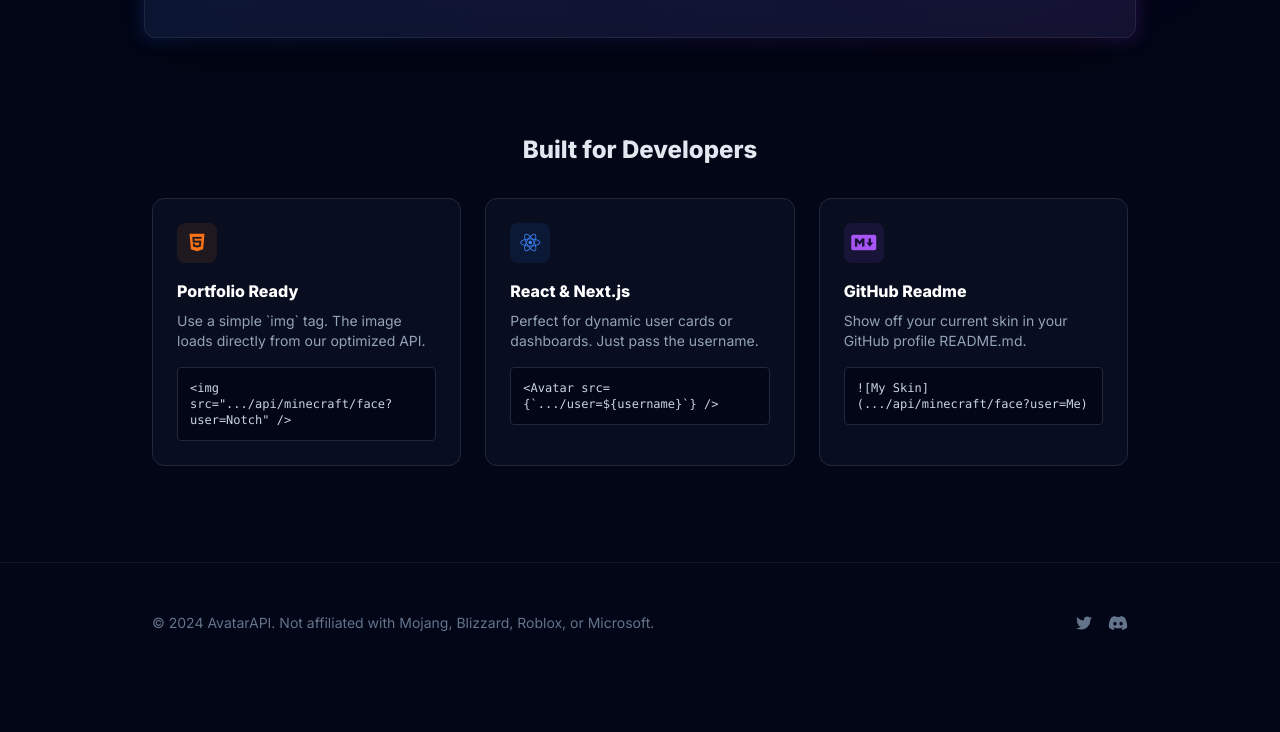
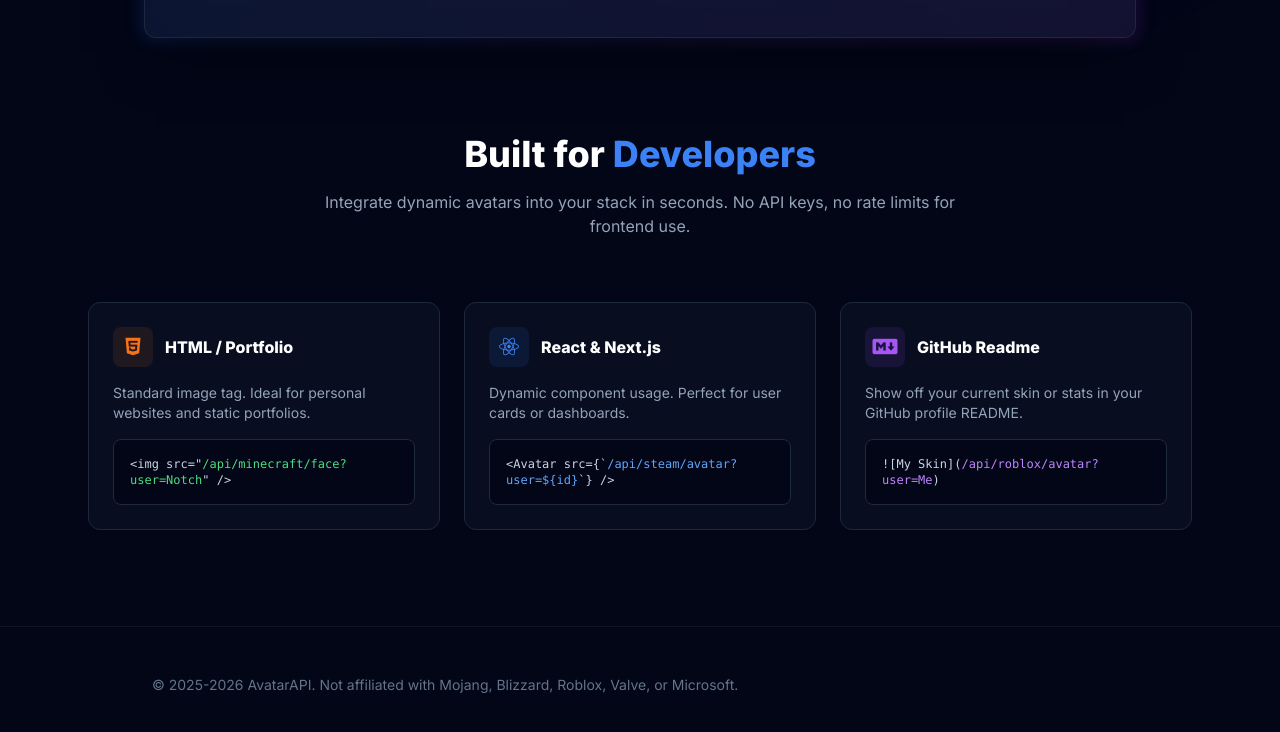
Before and after one commit to Yeetov/dynamic-avatar-api, a website: page public/index.html in a window 1280 px wide. Shown: the part 854-1586 px from the top of the page. Before the commit the page ends 1537 px from the top, so only its background shows below. Drawn offline with nearby package versions, Linux system fonts and the light colour scheme.

Commit message:
Update index.html

```diff
--- a/public/index.html
+++ b/public/index.html
@@ -10,7 +10,7 @@
     <meta http-equiv="Expires" content="0">
 
     <title>AvatarAPI | Dynamic Game Assets for the Web</title>
-    <meta name="description" content="The easiest way to display dynamic Minecraft, Overwatch, Roblox, Chess.com, and GitHub avatars on your website.">
+    <meta name="description" content="The easiest way to display dynamic Minecraft, Overwatch, Roblox, Chess.com, GitHub, and Steam avatars on your website.">
 
     <script src="https://cdn.tailwindcss.com"></script>
     <link href="https://cdnjs.cloudflare.com/ajax/libs/font-awesome/6.4.0/css/all.min.css" rel="stylesheet">
@@ -101,7 +101,7 @@
         <div class="hidden md:flex gap-6 text-sm font-medium text-slate-400">
             <a href="#demo" class="hover:text-white transition-colors">Generator</a>
             <a href="#integration" class="hover:text-white transition-colors">Integration</a>
-            <a href="https://github.com" target="_blank" class="hover:text-white transition-colors"><i class="fab fa-github"></i> GitHub</a>
+            <!-- GitHub link removed as requested -->
         </div>
     </nav>
 
@@ -110,7 +110,7 @@
 
         <div class="inline-flex items-center gap-2 px-3 py-1 rounded-full bg-blue-500/10 border border-blue-500/20 text-blue-400 text-xs font-semibold uppercase tracking-wider mb-6">
             <span class="w-2 h-2 rounded-full bg-blue-500 animate-pulse"></span>
-            Live API v2.1
+            Live API v2.2
         </div>
 
         <h1 class="text-5xl md:text-7xl font-extrabold tracking-tight mb-6 leading-tight">
@@ -123,8 +123,9 @@
             <span class="text-white font-semibold">Minecraft</span>,
             <span class="text-white font-semibold">Overwatch</span>,
             <span class="text-white font-semibold">Roblox</span>,
-            <span class="text-white font-semibold">Chess.com</span>, and
-            <span class="text-white font-semibold">GitHub</span> avatars.
+            <span class="text-white font-semibold">Chess.com</span>,
+            <span class="text-white font-semibold">GitHub</span>, and
+            <span class="text-white font-semibold">Steam</span> avatars.
         </p>
 
         <!-- THE GENERATOR -->
@@ -143,6 +144,9 @@
                     </button>
                     <button onclick="switchGame('roblox')" id="btn-roblox" class="game-btn flex-1 min-w-[100px] py-4 text-sm font-medium flex justify-center items-center gap-2.5 text-slate-400">
                         <i class="fas fa-shapes"></i> Roblox
+                    </button>
+                    <button onclick="switchGame('steam')" id="btn-steam" class="game-btn flex-1 min-w-[100px] py-4 text-sm font-medium flex justify-center items-center gap-2.5 text-slate-400">
+                        <i class="fab fa-steam"></i> Steam
                     </button>
                     <button onclick="switchGame('chess')" id="btn-chess" class="game-btn flex-1 min-w-[100px] py-4 text-sm font-medium flex justify-center items-center gap-2.5 text-slate-400">
                         <i class="fas fa-chess-knight"></i> Chess.com
@@ -236,44 +240,68 @@
     </main>
 
     <!-- Integration Section -->
-    <section id="integration" class="w-full max-w-5xl mx-auto px-6 pb-24">
-        <h2 class="text-2xl font-bold mb-8 text-center text-slate-200">Built for Developers</h2>
+    <section id="integration" class="w-full max-w-6xl mx-auto px-6 pb-24">
+        <div class="text-center mb-16">
+            <h2 class="text-3xl md:text-4xl font-bold mb-4 text-white">Built for <span class="text-blue-500">Developers</span></h2>
+            <p class="text-slate-400 max-w-2xl mx-auto">Integrate dynamic avatars into your stack in seconds. No API keys, no rate limits for frontend use.</p>
+        </div>
 
         <div class="grid grid-cols-1 md:grid-cols-3 gap-6">
-            <!-- Card 1 -->
-            <div class="bg-slate-900/50 border border-slate-800 p-6 rounded-xl hover:border-slate-700 transition-colors">
-                <div class="w-10 h-10 bg-orange-500/10 rounded-lg flex items-center justify-center text-orange-500 mb-4">
+            <!-- Card 1: HTML -->
+            <div class="bg-slate-900/50 border border-slate-800 p-6 rounded-xl hover:border-blue-500/30 transition-all group">
+                <div class="flex items-center gap-3 mb-4">
+                    <div class="w-10 h-10 bg-orange-500/10 rounded-lg flex items-center justify-center text-orange-500">
                         <i class="fab fa-html5 text-xl"></i>
                     </div>
-                <h3 class="font-bold text-white mb-2">Portfolio Ready</h3>
-                <p class="text-sm text-slate-400 mb-4">Use a simple `img` tag. The image loads directly from our optimized API.</p>
-                <code class="block bg-slate-950 p-3 rounded border border-slate-800 text-xs text-slate-300 font-mono">
-                    &lt;img src=".../api/minecraft/face?user=Notch" /&gt;
+                    <h3 class="font-bold text-white">HTML / Portfolio</h3>
+                </div>
+                <p class="text-sm text-slate-400 mb-4 h-10">Standard image tag. Ideal for personal websites and static portfolios.</p>
+                <div class="relative group/code">
+                    <code class="block bg-slate-950 p-4 rounded-lg border border-slate-800 text-xs text-slate-300 font-mono overflow-x-auto">
+                        &lt;img src="<span class="text-green-400">/api/minecraft/face?user=Notch</span>" /&gt;
                     </code>
+                    <button onclick="copyCode(this)" class="absolute top-2 right-2 p-1.5 bg-slate-800/80 hover:bg-slate-700 rounded text-xs text-slate-400 hover:text-white transition-colors opacity-0 group-hover/code:opacity-100">
+                        <i class="far fa-copy"></i>
+                    </button>
+                </div>
             </div>
 
-            <!-- Card 2 -->
-            <div class="bg-slate-900/50 border border-slate-800 p-6 rounded-xl hover:border-slate-700 transition-colors">
-                <div class="w-10 h-10 bg-blue-500/10 rounded-lg flex items-center justify-center text-blue-500 mb-4">
+            <!-- Card 2: React -->
+            <div class="bg-slate-900/50 border border-slate-800 p-6 rounded-xl hover:border-blue-500/30 transition-all group">
+                <div class="flex items-center gap-3 mb-4">
+                    <div class="w-10 h-10 bg-blue-500/10 rounded-lg flex items-center justify-center text-blue-500">
                         <i class="fab fa-react text-xl"></i>
                     </div>
-                <h3 class="font-bold text-white mb-2">React & Next.js</h3>
-                <p class="text-sm text-slate-400 mb-4">Perfect for dynamic user cards or dashboards. Just pass the username.</p>
-                <code class="block bg-slate-950 p-3 rounded border border-slate-800 text-xs text-slate-300 font-mono">
-                    &lt;Avatar src={`.../user=${username}`} /&gt;
+                    <h3 class="font-bold text-white">React & Next.js</h3>
+                </div>
+                <p class="text-sm text-slate-400 mb-4 h-10">Dynamic component usage. Perfect for user cards or dashboards.</p>
+                <div class="relative group/code">
+                    <code class="block bg-slate-950 p-4 rounded-lg border border-slate-800 text-xs text-slate-300 font-mono overflow-x-auto">
+                        &lt;Avatar src={`<span class="text-blue-400">/api/steam/avatar?user=${id}</span>`} /&gt;
                     </code>
+                    <button onclick="copyCode(this)" class="absolute top-2 right-2 p-1.5 bg-slate-800/80 hover:bg-slate-700 rounded text-xs text-slate-400 hover:text-white transition-colors opacity-0 group-hover/code:opacity-100">
+                        <i class="far fa-copy"></i>
+                    </button>
+                </div>
             </div>
 
-            <!-- Card 3 -->
-            <div class="bg-slate-900/50 border border-slate-800 p-6 rounded-xl hover:border-slate-700 transition-colors">
-                <div class="w-10 h-10 bg-purple-500/10 rounded-lg flex items-center justify-center text-purple-500 mb-4">
+            <!-- Card 3: Markdown -->
+            <div class="bg-slate-900/50 border border-slate-800 p-6 rounded-xl hover:border-blue-500/30 transition-all group">
+                <div class="flex items-center gap-3 mb-4">
+                    <div class="w-10 h-10 bg-purple-500/10 rounded-lg flex items-center justify-center text-purple-500">
                         <i class="fab fa-markdown text-xl"></i>
                     </div>
-                <h3 class="font-bold text-white mb-2">GitHub Readme</h3>
-                <p class="text-sm text-slate-400 mb-4">Show off your current skin in your GitHub profile README.md.</p>
-                <code class="block bg-slate-950 p-3 rounded border border-slate-800 text-xs text-slate-300 font-mono">
-                    ![My Skin](.../api/minecraft/face?user=Me)
+                    <h3 class="font-bold text-white">GitHub Readme</h3>
+                </div>
+                <p class="text-sm text-slate-400 mb-4 h-10">Show off your current skin or stats in your GitHub profile README.</p>
+                <div class="relative group/code">
+                    <code class="block bg-slate-950 p-4 rounded-lg border border-slate-800 text-xs text-slate-300 font-mono overflow-x-auto">
+                        ![My Skin](<span class="text-purple-400">/api/roblox/avatar?user=Me</span>)
                     </code>
+                    <button onclick="copyCode(this)" class="absolute top-2 right-2 p-1.5 bg-slate-800/80 hover:bg-slate-700 rounded text-xs text-slate-400 hover:text-white transition-colors opacity-0 group-hover/code:opacity-100">
+                        <i class="far fa-copy"></i>
+                    </button>
+                </div>
             </div>
         </div>
     </section>
@@ -282,16 +310,18 @@
     <footer class="border-t border-slate-800/50 bg-slate-950/50 py-12">
         <div class="max-w-5xl mx-auto px-6 flex flex-col md:flex-row justify-between items-center gap-6">
             <div class="text-slate-500 text-sm">
-                &copy; 2024 AvatarAPI. Not affiliated with Mojang, Blizzard, Roblox, or Microsoft.
+                &copy; 2025-<span id="currentYear"></span> AvatarAPI. Not affiliated with Mojang, Blizzard, Roblox, Valve, or Microsoft.
             </div>
             <div class="flex gap-4">
-                <a href="#" class="text-slate-500 hover:text-white transition-colors"><i class="fab fa-twitter"></i></a>
-                <a href="#" class="text-slate-500 hover:text-white transition-colors"><i class="fab fa-discord"></i></a>
+                <!-- Social links removed as requested -->
             </div>
         </div>
     </footer>
 
     <script>
+        // Set Current Year for Footer
+        document.getElementById('currentYear').innerText = new Date().getFullYear();
+
         let currentGame = 'minecraft';
         let currentUrl = '';
         let currentFormat = 'url';
@@ -334,6 +364,10 @@
                 img.classList.add('smooth');
             } else if (game === 'github') {
                 input.placeholder = "e.g. torvalds";
+                img.classList.remove('pixelated');
+                img.classList.add('smooth');
+            } else if (game === 'steam') {
+                input.placeholder = "e.g. gabelogannewell or ID";
                 img.classList.remove('pixelated');
                 img.classList.add('smooth');
             }
@@ -379,6 +413,7 @@
             else if (currentGame === 'roblox') endpoint = '/api/roblox/avatar';
             else if (currentGame === 'chess') endpoint = '/api/chess/avatar';
             else if (currentGame === 'github') endpoint = '/api/github/avatar';
+            else if (currentGame === 'steam') endpoint = '/api/steam/avatar';
 
             // Construct URL
             const finalUrl = `${baseUrl}${endpoint}?user=${encodeURIComponent(username)}&size=${size}`;
@@ -414,6 +449,7 @@
                 if (!hasApi) msg = "API endpoints not found. Deploy to Vercel.";
                 else if (currentGame === 'overwatch') msg = "Player not found. Try 'Name-1234' format.";
                 else if (currentGame === 'roblox') msg = "Roblox user not found.";
+                else if (currentGame === 'steam') msg = "Steam profile not found.";
 
                 showError(msg);
                 disableActions(true);
@@ -467,6 +503,15 @@
             }, 2000);
         }
 
+        // New function for the cards
+        function copyCode(btn) {
+            const code = btn.previousElementSibling.innerText;
+            navigator.clipboard.writeText(code);
+            const original = btn.innerHTML;
+            btn.innerHTML = '<i class="fas fa-check text-green-400"></i>';
+            setTimeout(() => { btn.innerHTML = original; }, 2000);
+        }
+
         const style = document.createElement('style');
         style.textContent = `
             .fmt-btn.active { background-color: #334155; color: white; }
```
Lines whose indentation alone changed are shown as unchanged.
